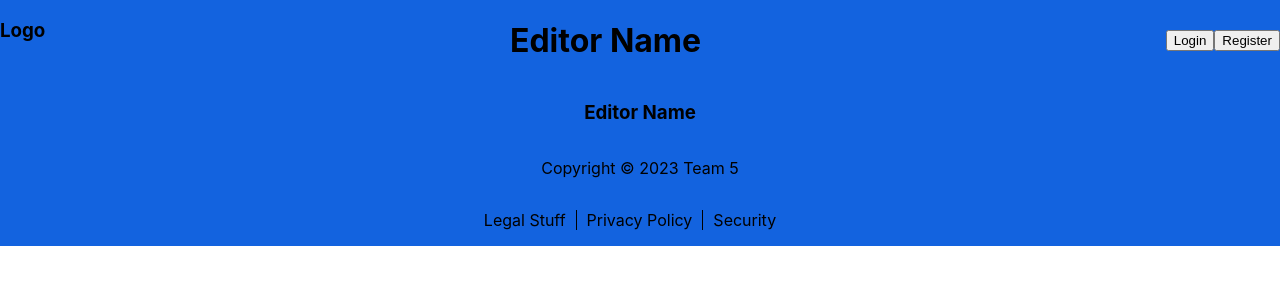
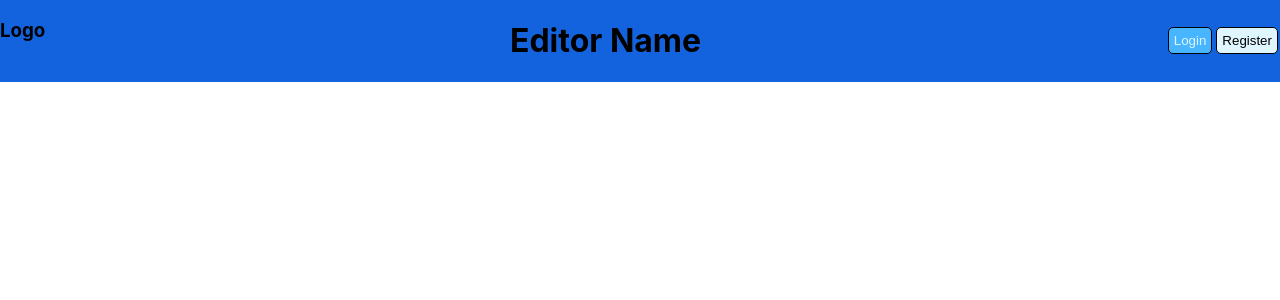
Before and after one commit to HseinKt/Code-Editor, a React (Create React App) app in the folder code_editor/: page / in a window 1280 px wide. Shown: the top 300 px of the page. Built offline with nearby package versions, Linux system fonts and the light colour scheme.

Commit message:
Added some stylings for the header component

```diff
--- a/code_editor/src/components/landing_page/header.js
+++ b/code_editor/src/components/landing_page/header.js
@@ -4,8 +4,8 @@ const header =()=>{
       <h3>Logo</h3>
       <h1>Editor Name</h1>
       <div>
-        <button>Login</button>
-        <button>Register</button>
+        <button className="login">Login</button>
+        <button className="register" >Register</button>
       </div>
     </header>
   )
--- a/code_editor/src/index.css
+++ b/code_editor/src/index.css
@@ -28,6 +28,38 @@ code {
   display: flex;
   align-items: center;
 }
+.header>div>button{
+  padding: 5px;
+  margin: 2px;
+  border: 1px solid black;
+  transition: 0.3s;
+  border-radius: 5px;
+  cursor: pointer;
+}
+
+.login{
+  color: var(--light_blue);
+  background-color: var(--cyan);
+}
+.register{
+  color: black;
+  background-color: var(--light_blue);
+}
+.login:hover{
+  color: black;
+  background-color: var(--light_blue);
+}
+.register:hover{
+  color: var(--light_blue);
+  background-color: var(--cyan);
+}
+.login:active {
+  padding: 4px;
+}
+.register:active {
+  padding: 4px;
+}
+
 .footer{
   display: flex;
   flex-direction: column;
--- a/code_editor/src/pages/landing_page.js
+++ b/code_editor/src/pages/landing_page.js
@@ -5,7 +5,7 @@ const landingPage = () => {
   return (
     <div>
       <Header/>
-      <Footer/>
+      {/* <Footer/> */}
     </div>
   )
 }
```
Also changed, not shown: 1 other file (tests, documents, lock files or other folders).
